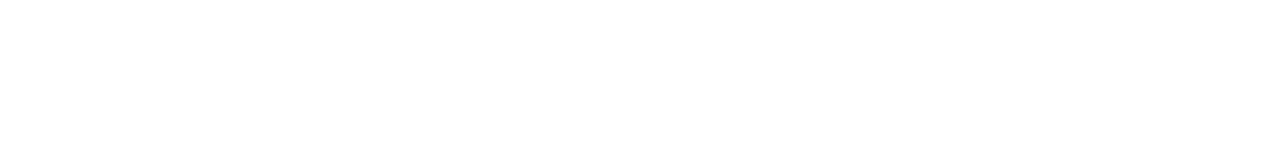
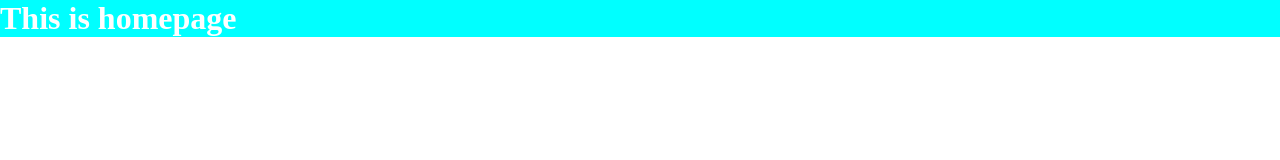
Before and after one commit to Asher0119/GIt, a plain HTML site: page index.html in a window 1280 px wide. Drawn offline with Linux system fonts and the light colour scheme.

Commit message:
新增 h1 標籤

```diff
--- a/index.html
+++ b/index.html
@@ -13,6 +13,5 @@
         <link rel="stylesheet" href="styles/style.css">
     </head>
     <body>
-
-    </body>
+        <h1>This is homepage</h1>
 </html>
--- a/styles/style.scss
+++ b/styles/style.scss
@@ -3,3 +3,8 @@
     margin: 0;
     box-sizing: border-box;
 }
+
+h1 {
+    background-color: aqua;
+    color: white;
+}
```
Also changed, not shown: styles/style.css, 1 other file.
